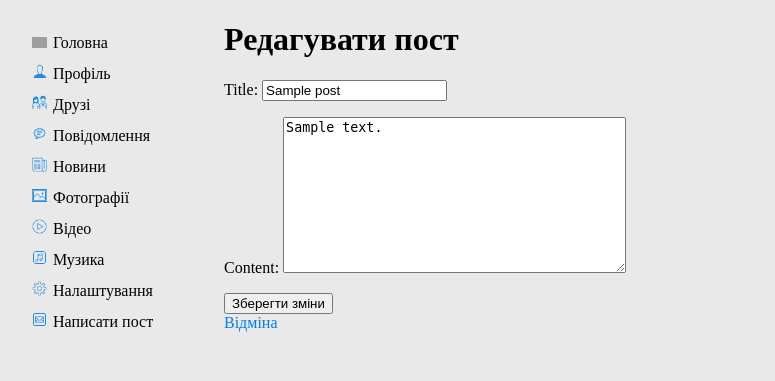
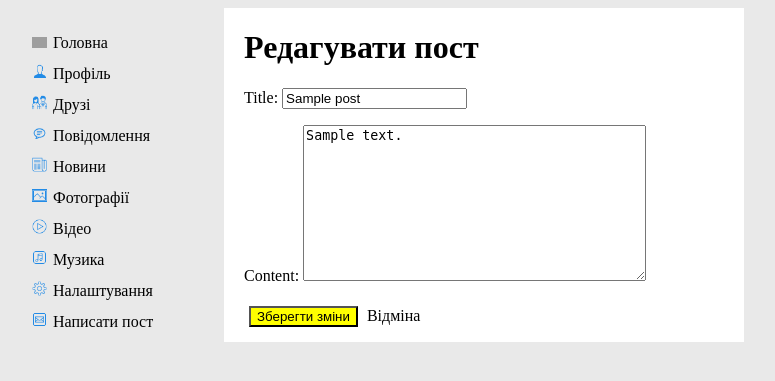
Before and after one commit to ZhankovVG/Ukrainian_social_network, a Django app: page /news_feed/post/1/update/ in a window 1280 px wide. Shown: the part 35-416 px from the top of the page, without its empty margins (238-1013 px from the left). Run offline with Django 4.2, Linux system fonts and the light colour scheme; a user stored in the database is signed in; tables that the repository leaves empty hold one stand-in row (values such as "Sample post"); some libraries are stand-ins or nearby versions; grey boxes are pictures that could not be loaded.

Commit message:
I'm working on a news app

```diff
--- a/static/profiles/css/news_feed/all_posts.css
+++ b/static/profiles/css/news_feed/all_posts.css
@@ -22,3 +22,21 @@
     padding: 10px;
     padding-right: 10px;
 }
+
+.one_post button {
+    background-color: yellow;
+    cursor: pointer;
+}
+
+.one_post a {
+    text-decoration: none;
+}
+
+.one_post button:hover {
+    background-color: #2e2ed2;
+    color: aliceblue;
+}
+
+.update_button {
+    margin-left: 10px;
+}
--- /dev/null
+++ b/static/profiles/css/news_feed/update.css
@@ -0,0 +1,35 @@
+.update_post {
+    display: flex;
+    justify-content: space-between;
+    margin: 0 auto;
+    max-width: 1200px;
+}
+
+.block_post_update {
+    width: 500px;
+    background-color: rgb(255, 255, 255);
+    padding-left: 20px;
+    padding-bottom: 10px;
+}
+
+.block_post_update a {
+    color: black;
+    text-decoration: none;
+}
+
+.block_post_update button {
+    margin: 5px;
+    background-color: yellow;
+}
+
+.block_post_update button:hover {
+    background-color: #2e2ed2;
+    color: aliceblue;
+    cursor: pointer;
+}
+
+.block_post_update a:hover {
+
+    color: #2e2ed2;
+    cursor: pointer;
+}
--- a/templates/includes/links.html
+++ b/templates/includes/links.html
@@ -3,6 +3,7 @@
 <link rel="stylesheet" href="{% static 'profiles/css/profile_page/layout.css' %}">
 <link rel="stylesheet" href="{% static 'profiles/css/profile_page/welcome_page.css' %}">
 <link rel="stylesheet" href="{% static 'profiles/css/profile_page/profile_page.css' %}">
+<link rel="stylesheet" href="{% static 'profiles/css/profile_page/edit_profile.css' %}">
 <link rel="stylesheet" href="{% static 'profiles/css/people_search_page/search.css' %}">
 <link rel="stylesheet" href="{% static 'profiles/css/add_friends/friend_requests.css' %}">
 <link rel="stylesheet" href="{% static 'profiles/css/all_friends/all_friends.css' %}">
@@ -10,6 +11,6 @@
 <link rel="stylesheet" href="{% static 'profiles/css/all_messages/sending_messages.css' %}">
 <link rel="stylesheet" href="{% static 'profiles/css/news_feed/all_posts.css' %}">
 <link rel="stylesheet" href="{% static 'profiles/css/news_feed/post_create.css' %}">
-<link rel="stylesheet" href="{% static 'profiles/css/profile_page/edit_profile.css' %}">
+<link rel="stylesheet" href="{% static 'profiles/css/news_feed/update.css' %}">
 <link rel="shortcut icon" href="{% static 'profiles/img/ukr (2).png' %}">
 <link rel="stylesheet" href="https://cdn.jsdelivr.net/npm/bootstrap-icons@1.10.3/font/bootstrap-icons.css">
--- a/templates/posts/news.html
+++ b/templates/posts/news.html
@@ -19,8 +19,8 @@
                     <form method="post" action="{% url 'newsfeed:delete_post' post.id %}">
                         {% csrf_token %}
                         <button type="submit">Видалити</button>
+                        <a class="update_button" href="{% url 'newsfeed:update_post' post.id %}">Редагувати</a>
                     </form>
-                    <button><a href="{% url 'newsfeed:update_post' post.id %}">Редагувати</a></button>
                     {% endif %}
                 </div>
             </li>
--- a/templates/posts/update.html
+++ b/templates/posts/update.html
@@ -2,15 +2,15 @@
 {% load static %}
 
 {% block content %}
-<main>
-    <div>
+<main class="update_post">
+    <div class="block_post_update">
         <h1>Редагувати пост</h1>
         <form method="post" action="">
             {% csrf_token %}
             {{ form.as_p }}
-            <input type="submit" value="Зберегти зміни">
+            <button type="submit">Зберегти зміни</button>
+            <a href="{% url 'newsfeed:news' %}">Відміна</a>
         </form>
-        <a href="{% url 'newsfeed:news' %}">Відміна</a>
     </div>
 </main>
 {% endblock %}
```
